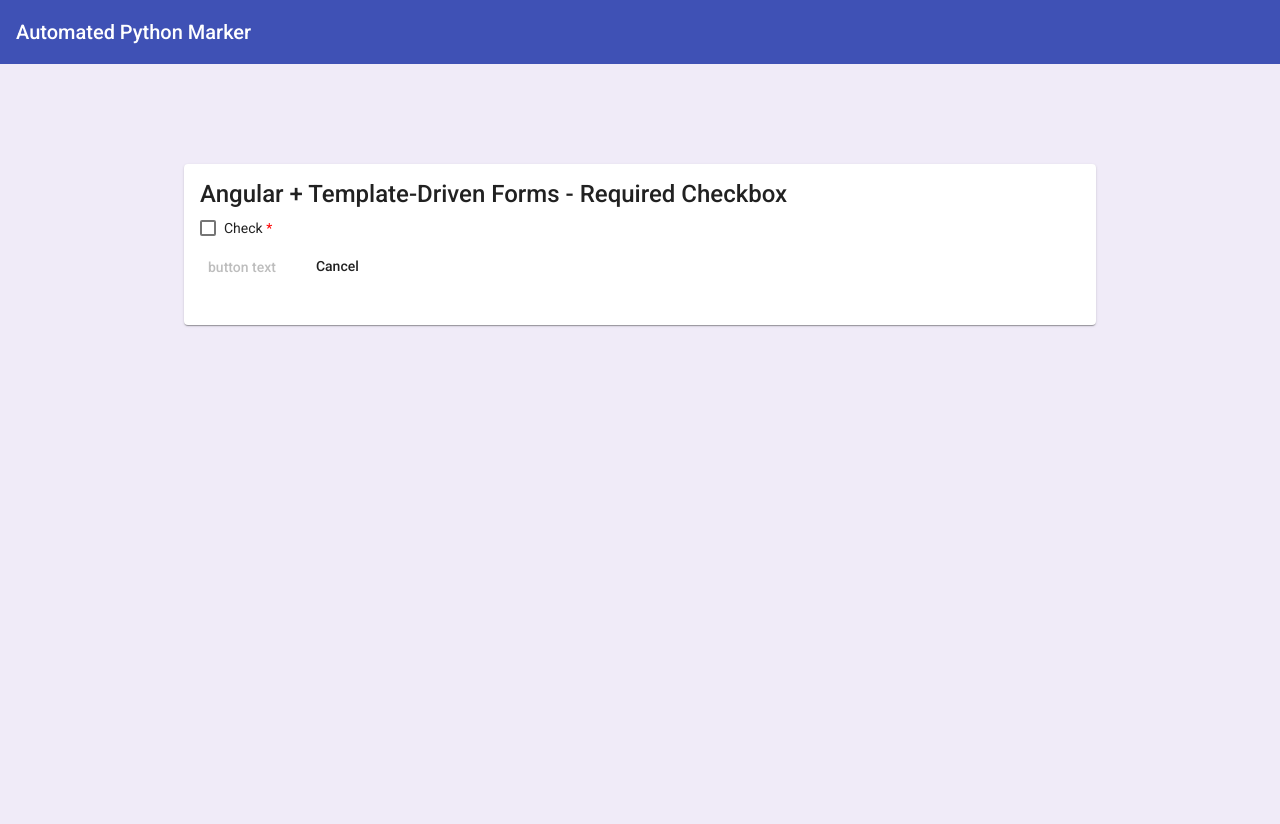
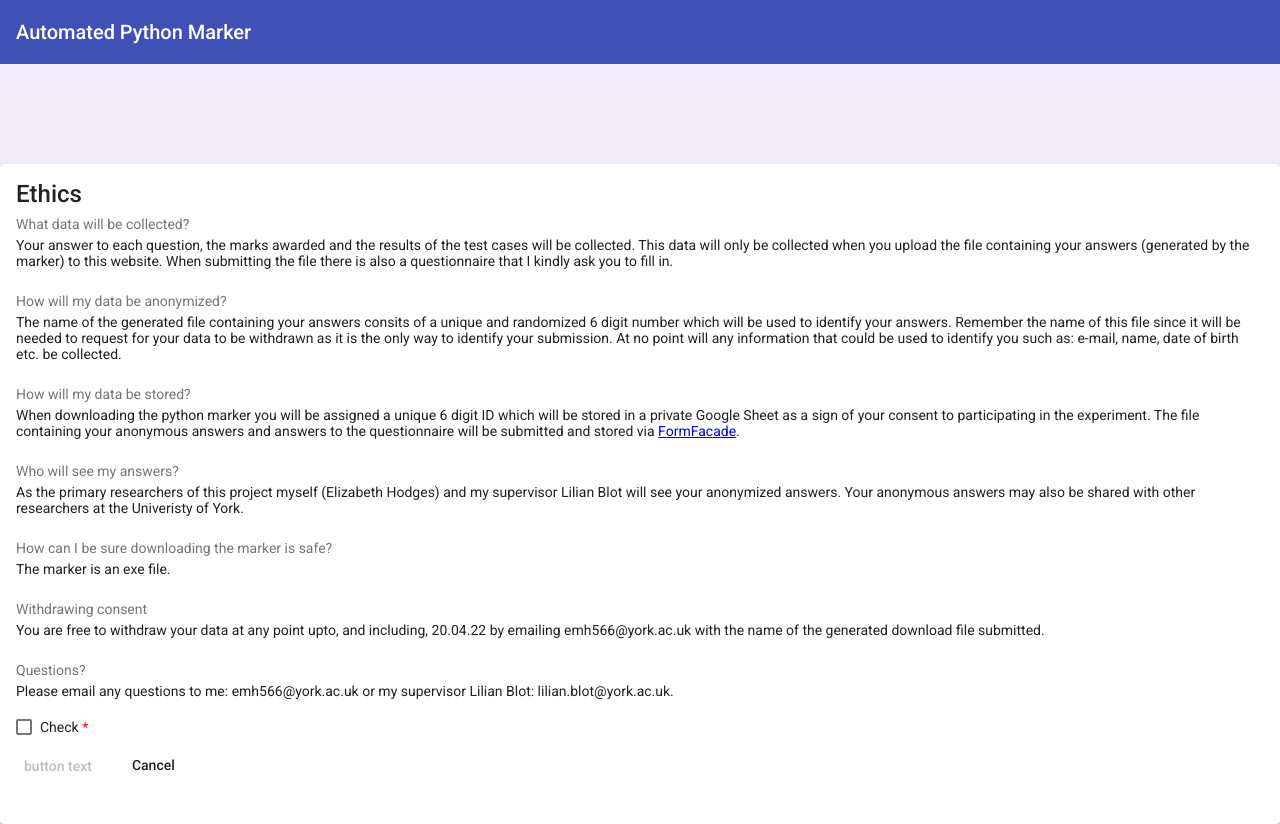
Before and after one commit to EMHodges/markerWebsite, an Angular app: page /ethics in a window 1280 px wide. Before the commit the page ends 800 px from the top, so only its background shows below. Built offline with nearby package versions, Linux system fonts and the light colour scheme.

Commit message:
adding ethics

```diff
--- a/src/app/app.module.ts
+++ b/src/app/app.module.ts
@@ -21,6 +21,7 @@ import { HomepageComponent } from './homepage/homepage.component';
 import {MatGridListModule} from '@angular/material/grid-list';
 import {MatRippleModule} from '@angular/material/core';
 import { FontAwesomeModule } from '@fortawesome/angular-fontawesome';
+import { HttpClientModule } from '@angular/common/http'
 
 @NgModule({
   declarations: [
@@ -28,9 +29,10 @@ import { FontAwesomeModule } from '@fortawesome/angular-fontawesome';
     EthicsComponent,
     DownloadComponent,
     UploadComponent,
-    HomepageComponent
+    HomepageComponent,
   ],
   imports: [
+    HttpClientModule,
     BrowserModule,
     AppRoutingModule,
     FormsModule,
--- a/src/app/download/download.component.html
+++ b/src/app/download/download.component.html
@@ -1,8 +1,10 @@
 <div class="main">
     <mat-card class="example-card">
-        <mat-card-title>Angular + Template-Driven Forms - Required Checkbox</mat-card-title>
+        <mat-card-title>Download</mat-card-title>
                 <mat-card-content>
-                    <a href="assets/pythonMarker.exe" download="{{ getName() }}.exe">Click here</a>
-            </mat-card-content>
+                    <a href="assets/pythonMarker.exe" download="{{ downloadId }}.exe" (click)="postDownload()">Click here</a>
+                    <h2><mat-card-subtitle>Running the exe</mat-card-subtitle></h2>
+                    <p> So </p>
+                </mat-card-content>
     </mat-card>
 </div>
--- a/src/app/download/download.component.scss
+++ b/src/app/download/download.component.scss
@@ -0,0 +1,14 @@
+.main {
+    display: flex;
+    justify-content: center;
+    align-items: center;
+    margin-top: 100px;
+}
+
+.example-card {
+    min-width: 55rem;
+}
+
+.invalid {
+    color: red;
+}
--- a/src/app/download/download.component.ts
+++ b/src/app/download/download.component.ts
@@ -1,6 +1,6 @@
 import { Component, OnInit } from '@angular/core';
-import { Renderer2, Inject } from '@angular/core';
-import { DOCUMENT } from '@angular/common';
+import { DownloadService } from './download.service';
+
 
 @Component({
   selector: 'app-download',
@@ -9,20 +9,14 @@ import { DOCUMENT } from '@angular/common';
 })
 export class DownloadComponent implements OnInit {
 
-  constructor(private renderer2: Renderer2,
-    @Inject(DOCUMENT) private _document: any) { }
+  public downloadId = "python-marker" + ("" + Math.random()).substring(2, 8);
 
-  ngOnInit(): void {
-    const s = this.renderer2.createElement('script');
-    s.type = 'text/javascript';
-    s.src = 'https://formfacade.com/public/108681976523810358966/all/form/1FAIpQLSfsgf3-M9WaeUvA1TnrjZb0WXvL9fppHHxaOZQL9Q9199SUVw';
-    s.text = `https://formfacade.com/public/108681976523810358966/all/form/1FAIpQLSfsgf3-M9WaeUvA1TnrjZb0WXvL9fppHHxaOZQL9Q9199SUVw`;
-    this.renderer2.appendChild(this._document.body, s);
+  constructor(private downloadService: DownloadService) {}
 
-  }
+  ngOnInit(): void {}
 
-  getName() {
-    return "python-marker" + ("" + Math.random()).substring(2, 8);
+  postDownload() {
+    this.downloadService.sendDownloadEmail(this.downloadId)
   }
 
 }
--- a/src/app/download/download.service.ts
+++ b/src/app/download/download.service.ts
@@ -1,12 +1,17 @@
 import { Injectable } from '@angular/core';
 import { Observable, of } from 'rxjs';
+import { HttpClient } from '@angular/common/http';
+
 
 @Injectable({
   providedIn: 'root'
 })
 export class DownloadService {
 
+  private GOOGLE_EMAIL_SCRIPT = "https://script.google.com/macros/s/AKfycbyYDDBC7mCHrq_0pZ314dAQQ67qYzUzIf0epJ6wi06brsTmwr6Gcy0n0mlvRcGXnesD/exec"
   private canDownloads: boolean = false
+
+  constructor(private http: HttpClient) {}
 
   triggerDownload() {
     this.canDownloads = true;
@@ -15,4 +20,17 @@ export class DownloadService {
   canDownload(): Observable<boolean> {
     return of(this.canDownloads)
   }
+
+  sendDownloadEmail(id: string) {
+    var formData: any = new FormData();
+      formData.append("id", id);
+      this.http.post(this.GOOGLE_EMAIL_SCRIPT, formData).subscribe(
+        (response) => {
+          console.log(response);
+        },
+        (error) => {
+          console.log(error);
+        }
+      );
+  }
 }
--- a/src/app/ethics/ethics.component.html
+++ b/src/app/ethics/ethics.component.html
@@ -1,9 +1,57 @@
 <div class="main">
     <mat-card class="example-card">
-        <mat-card-title>Angular + Template-Driven Forms - Required Checkbox</mat-card-title>
+        <mat-card-title>Ethics</mat-card-title>
 
             <form (ngSubmit)="f.form.valid && onSubmit()" #f="ngForm" novalidate>
                 <mat-card-content>
+
+                    <mat-card-subtitle>What data will be collected?</mat-card-subtitle>
+                    <mat-card-content>
+                        Your answer to each question, the marks awarded and the results of the test cases will be collected.
+                        This data will only be collected when you upload the file containing your answers (generated
+                        by the marker) to this website.
+
+                        When submitting the file there is also a questionnaire that I kindly ask you to fill in.
+                    </mat-card-content>
+
+                    <mat-card-subtitle>How will my data be anonymized?</mat-card-subtitle>
+                    <mat-card-content>
+                        The name of the generated file containing your answers consits of a unique and randomized 6 digit number which will be used to
+                        identify your answers. Remember the name of this file since it will be needed to request for
+                        your data to be withdrawn as it is the only way to identify your submission.
+
+                        At no point will any information that could be used to identify you such as: e-mail, name, date of birth etc. be collected.
+                    </mat-card-content>
+
+                    <mat-card-subtitle>How will my data be stored?</mat-card-subtitle>
+                    <mat-card-content>
+                        When downloading the python marker you will be assigned a unique 6 digit ID which will be stored in a private Google Sheet as a sign of your consent
+                        to participating in the experiment.
+
+                        The file containing your anonymous answers and answers to the questionnaire will be submitted and stored via <a href='https://formfacade.com/enhance/'>FormFacade</a>.
+                    </mat-card-content>
+
+                    <mat-card-subtitle>Who will see my answers?</mat-card-subtitle>
+                    <mat-card-content>
+                        As the primary researchers of this project myself (Elizabeth Hodges) and my supervisor Lilian Blot will see your anonymized answers. Your anonymous answers may
+                        also be shared with other researchers at the Univeristy of York.
+                    </mat-card-content>
+
+                    <mat-card-subtitle>How can I be sure downloading the marker is safe?</mat-card-subtitle>
+                    <mat-card-content>
+                        The marker is an exe file.
+                    </mat-card-content>
+
+                    <mat-card-subtitle>Withdrawing consent</mat-card-subtitle>
+                    <mat-card-content>
+                        You are free to withdraw your data at any point upto, and including, 20.04.22 by emailing emh566@york.ac.uk with the name of the generated download file submitted.
+                    </mat-card-content>
+
+                    <mat-card-subtitle>Questions?</mat-card-subtitle>
+                    <mat-card-content>
+                        Please email any questions to me: emh566@york.ac.uk or my supervisor Lilian Blot: lilian.blot@york.ac.uk.
+                    </mat-card-content>
+
                     <mat-checkbox for="acceptTerms" name="acceptTerms" id="acceptTerms" class="form-check-input" [(ngModel)]="model.acceptTerms" #acceptTerms="ngModel" [ngClass]="{ 'is-invalid': f.submitted && acceptTerms.invalid }" required>
                         Check <span *ngIf="f.controls['acceptTerms']?.invalid" class="invalid">*</span></mat-checkbox>
 
@@ -14,6 +62,5 @@
                 </mat-card-actions>
             </mat-card-content>
             </form>
-
     </mat-card>
 </div>
--- a/src/app/ethics/ethics.component.scss
+++ b/src/app/ethics/ethics.component.scss
@@ -12,3 +12,11 @@
 .invalid {
     color: red;
 }
+
+mat-card-subtitle {
+    margin-bottom: 5px;
+}
+
+.mat-card-title:not(:first-child), .mat-card-subtitle:not(:first-child) {
+    margin-top: 1.5rem;
+}
--- a/tsconfig.app.json
+++ b/tsconfig.app.json
@@ -3,7 +3,7 @@
   "extends": "./tsconfig.json",
   "compilerOptions": {
     "outDir": "./out-tsc/app",
-    "types": []
+    "types": ["node"]
   },
   "files": [
     "src/main.ts",
```
Also changed, not shown: package.json (+8 -1 lines), 1 other file (tests, documents, lock files or other folders).
